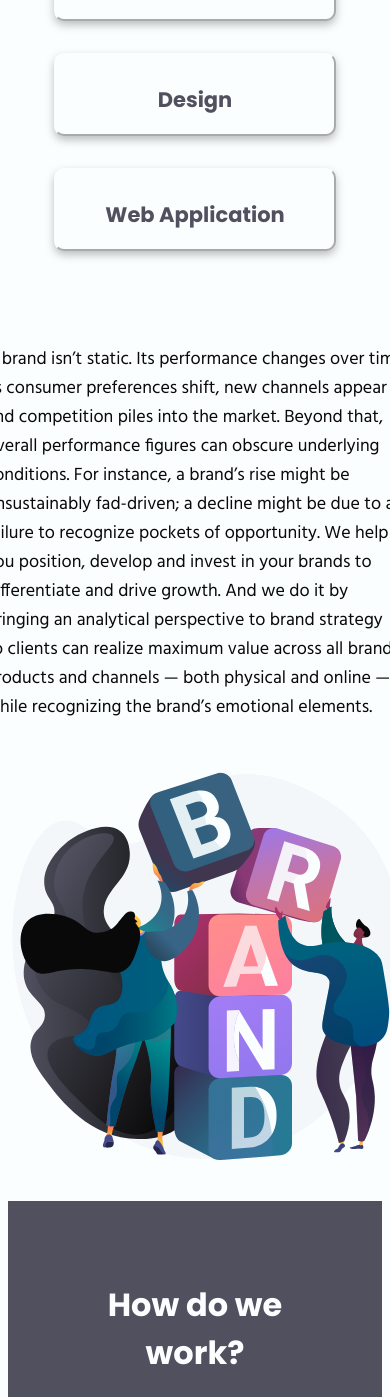
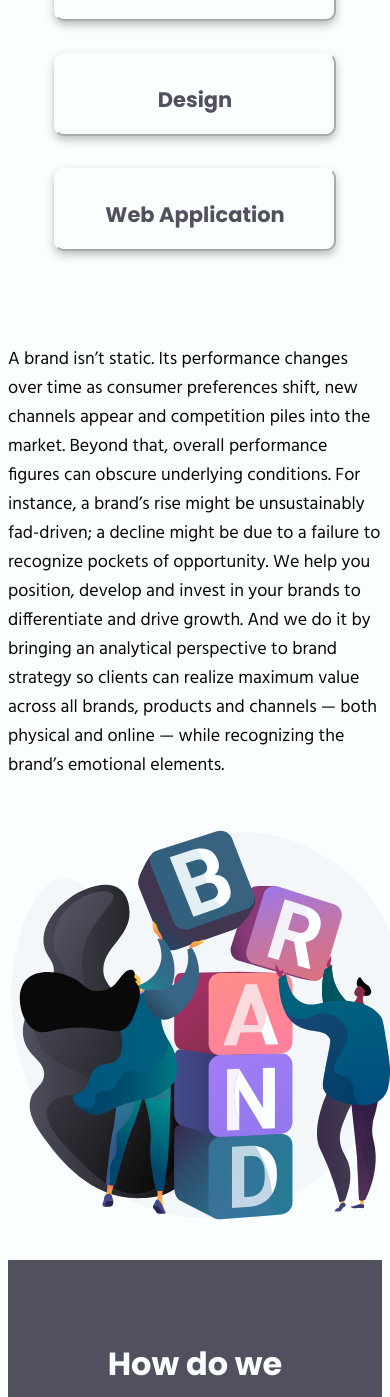
Before and after one commit to Wanna-be-Coder/MIANS, a React (Create React App) app: page / in a window 390 px wide. Shown: the part 1533-2930 px from the top of the page. Built offline with nearby package versions, Linux system fonts and the light colour scheme.

Commit message:
Description Alignment Fixing for mobile view

```diff
--- a/src/components/ServiceSection/ServiceSection.jsx
+++ b/src/components/ServiceSection/ServiceSection.jsx
@@ -7,7 +7,7 @@ import {
   designText,
   webDevText,
 } from "./paragraphs";
-// import Image from "next/image";
+
 import BrandGuideLineImage from "./brandGuideLine.svg";
 import BusinessDevImage from "./BUSINESSDEV.svg";
 import DesignImage from "./DESIGN.svg";
@@ -55,6 +55,7 @@ export const ServiceSection = () => {
       <br />
 
       <div className={style.description}>
+
         <p className={style.half}>
           {" "}
           <br /> <br />
@@ -66,6 +67,7 @@ export const ServiceSection = () => {
             ? designText
             : webDevText}
         </p>
+
         <div>
           <img
             src={
@@ -78,9 +80,7 @@ export const ServiceSection = () => {
                 : WebAppImage
             }
             alt="BrandGuideLine"
-            className={style.half}
-            width={418.7}
-            height={421.18}
+            className={style.halfi}
           />
         </div>
       </div>
--- a/src/components/ServiceSection/ServiceSection.module.css
+++ b/src/components/ServiceSection/ServiceSection.module.css
@@ -12,6 +12,15 @@
 .half {
   max-width: 50%;
   text-align: left;
-  min-width: 418.7px;
+}
+@media only screen and (max-width: 769px) {
+  /* For mobile phones: */
+  .half {
+    max-width: 100%;
+    text-align: left;
+  }
+}
+.halfi {
+  /* min-width: 417px; */
   min-height: 421.18px;
 }
```
